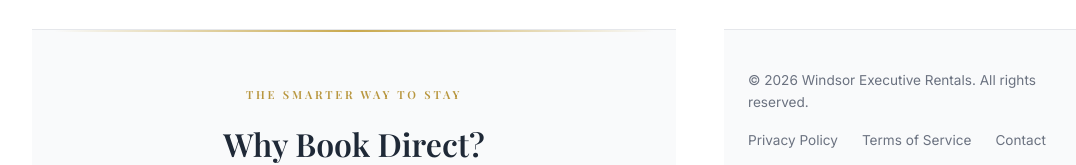
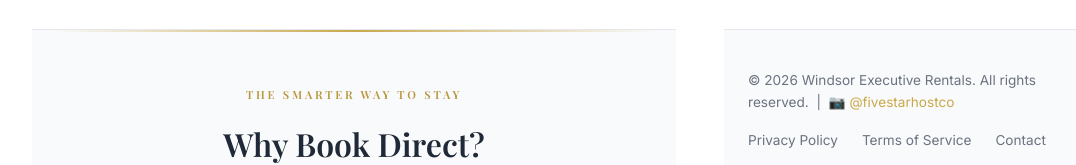
Before and after one commit to jaworskibnb/Jaworski-BNB, a website: page property-2.html in a window 1280 px wide. Shown: the part 3481-3646 px from the top of the page, without its empty margins (72-1148 px from the left). Drawn offline with nearby package versions, Linux system fonts and the light colour scheme; no server answers.

Commit message:
Add Instagram link to footer

```diff
--- a/property-2.html
+++ b/property-2.html
@@ -414,7 +414,7 @@ img{display:block;max-width:100%}button{cursor:pointer;font-family:inherit}a{col
 
 <footer class="footer">
   <div class="footer-inner">
-    <span class="footer-copy">&copy; 2026 Windsor Executive Rentals. All rights reserved.</span>
+    <span class="footer-copy">&copy; 2026 Windsor Executive Rentals. All rights reserved. &nbsp;|&nbsp; <a href="https://www.instagram.com/fivestarhostco" target="_blank" style="color:#c9a84c;text-decoration:none;">&#x1F4F7; @fivestarhostco</a></span>
     <div class="footer-links"><a href="#">Privacy Policy</a><a href="#">Terms of Service</a><a href="mailto:jaworskibnb@gmail.com">Contact</a></div>
   </div>
 </footer>
```
